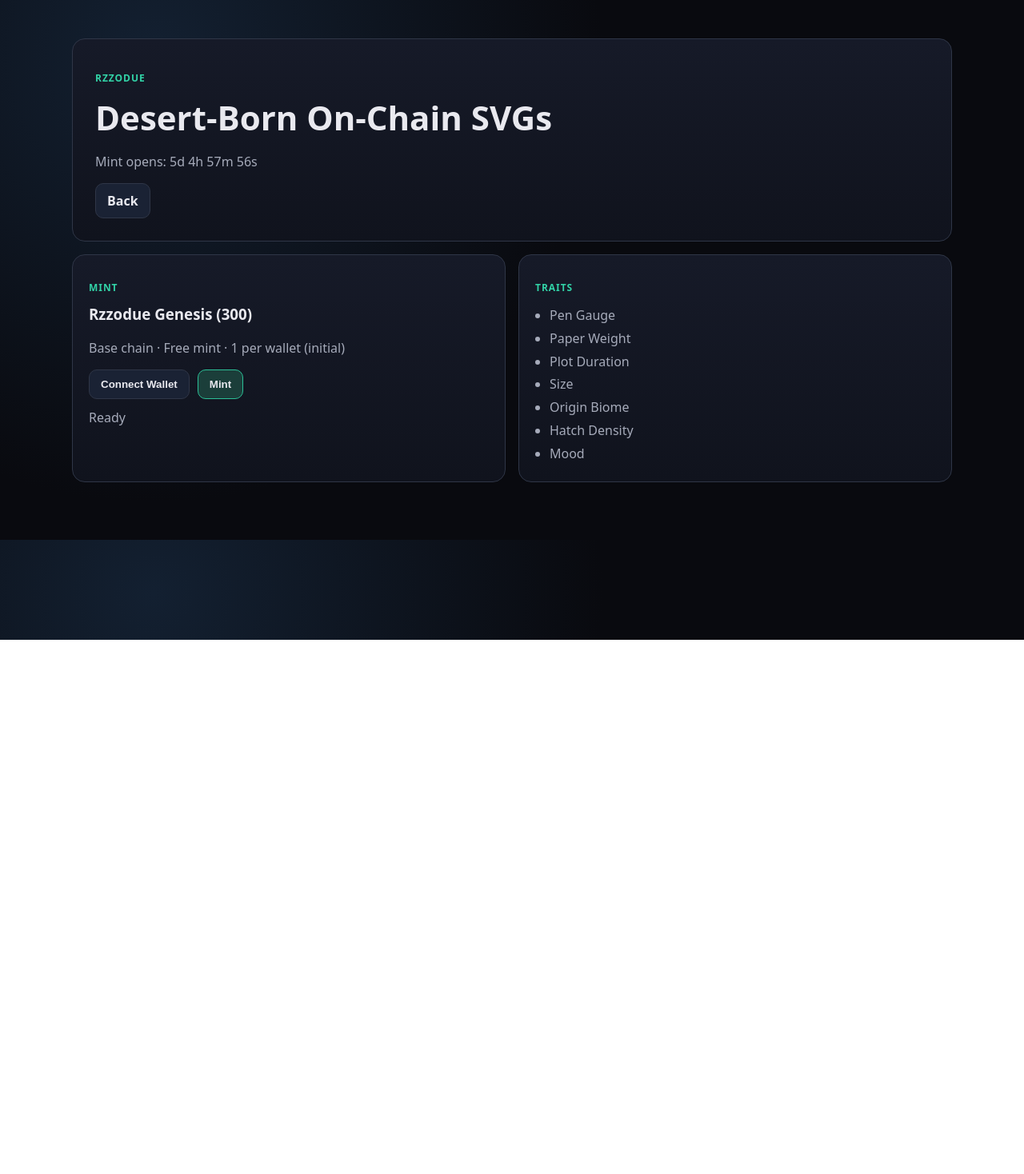
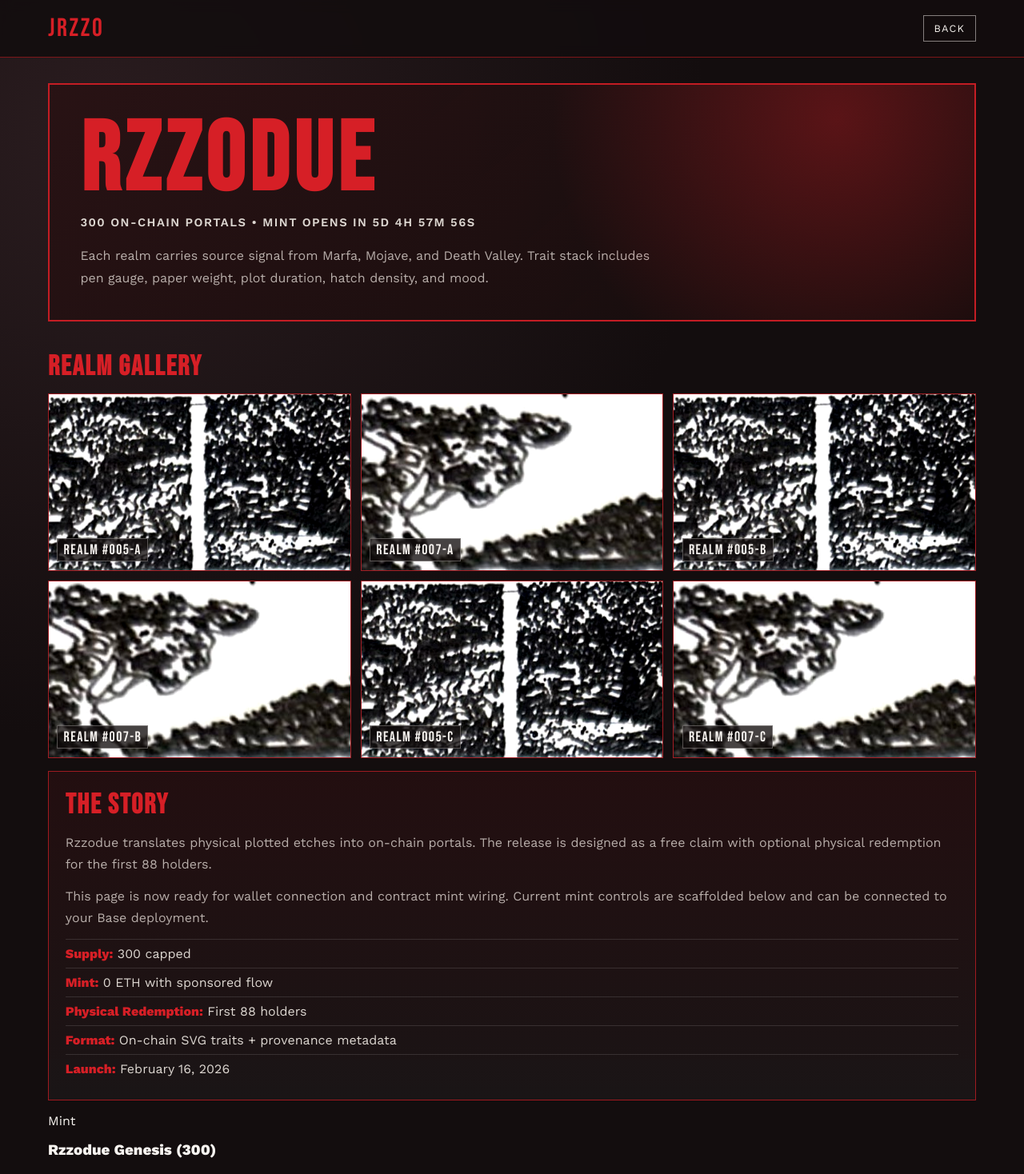
Before and after one commit to jrzzo-commits/jrzzo-web, a Next.js app: page /rzzodue in a window 1280 px wide. Shown: the top 1468 px of the page at 80% size. Before the commit the page ends 800 px from the top, so only its background shows below. Built offline with nearby package versions, Linux system fonts and the light colour scheme.

Commit message:
Redesign site using provided Rzzodue assets

```diff
--- a/app/globals.css
+++ b/app/globals.css
@@ -1,10 +1,11 @@
 :root {
-  --bg: #090a0f;
-  --panel: #12141e;
-  --text: #e9e9ef;
-  --muted: #a6abba;
-  --line: #2f3647;
-  --accent: #32d3a7;
+  --red-primary: #d61f26;
+  --red-dark: #8f1016;
+  --white: #f8f4f0;
+  --cream: #ddd7d1;
+  --black: #130d0e;
+  --panel: #23181a;
+  --muted: #b8aeaa;
 }
 
 * {
@@ -15,9 +16,9 @@ html,
 body {
   margin: 0;
   padding: 0;
-  background: radial-gradient(circle at 15% 10%, #132031 0%, var(--bg) 45%);
-  color: var(--text);
-  font-family: ui-sans-serif, system-ui, -apple-system, Segoe UI, Roboto, Helvetica, Arial;
+  background: radial-gradient(circle at 10% 10%, #2a1c1f 0%, var(--black) 40%);
+  color: var(--white);
+  font-family: var(--font-work), sans-serif;
 }
 
 a {
@@ -25,59 +26,233 @@ a {
   text-decoration: none;
 }
 
-.main {
-  width: min(1100px, 92vw);
-  margin: 0 auto;
-  padding: 48px 0 72px;
+.site-header {
+  position: sticky;
+  top: 0;
+  z-index: 30;
+  padding: 1rem 1.25rem;
+  border-bottom: 1px solid rgba(214, 31, 38, 0.55);
+  backdrop-filter: blur(8px);
+  background: rgba(19, 13, 14, 0.88);
 }
 
-.card {
-  border: 1px solid var(--line);
-  background: linear-gradient(180deg, #161a28, #10131d);
-  border-radius: 16px;
-  padding: 20px;
+.header-wrap {
+  width: min(1160px, 94vw);
+  margin: 0 auto;
+  display: flex;
+  justify-content: space-between;
+  align-items: center;
 }
 
-.grid {
-  display: grid;
-  gap: 16px;
+.logo {
+  font-family: var(--font-bebas), sans-serif;
+  letter-spacing: 0.08em;
+  font-size: 2rem;
+  color: var(--red-primary);
 }
 
-.grid-2 {
-  grid-template-columns: repeat(2, minmax(0, 1fr));
+.nav-link {
+  border: 1px solid rgba(248, 244, 240, 0.5);
+  padding: 0.5rem 0.8rem;
+  font-size: 0.8rem;
+  letter-spacing: 0.1em;
+  text-transform: uppercase;
 }
 
-.button {
-  display: inline-flex;
-  align-items: center;
-  justify-content: center;
-  border-radius: 10px;
-  padding: 10px 14px;
-  border: 1px solid var(--line);
-  background: #1a2234;
-  color: var(--text);
-  font-weight: 600;
+.main {
+  width: min(1160px, 94vw);
+  margin: 0 auto;
+  padding: 2rem 0 4.5rem;
 }
 
-.button-primary {
-  border-color: #2cbf97;
-  background: #1b3e3a;
+.hero {
+  border: 2px solid rgba(214, 31, 38, 0.9);
+  background: linear-gradient(140deg, rgba(40, 18, 20, 0.96), rgba(20, 12, 12, 0.92));
+  padding: 2.4rem;
+  overflow: hidden;
+  position: relative;
 }
 
-.kicker {
-  color: var(--accent);
+.hero::after {
+  content: '';
+  position: absolute;
+  inset: -2px;
+  background: radial-gradient(circle at 85% 15%, rgba(214, 31, 38, 0.34), transparent 35%);
+  pointer-events: none;
+}
+
+.hero-title {
+  margin: 0;
+  font-family: var(--font-bebas), sans-serif;
+  letter-spacing: 0.05em;
+  line-height: 0.95;
+  font-size: clamp(3.2rem, 14vw, 7.6rem);
+  color: var(--red-primary);
+}
+
+.hero-subtitle {
+  margin: 0.55rem 0 1.2rem;
+  font-weight: 600;
+  letter-spacing: 0.1em;
+  text-transform: uppercase;
+  color: var(--cream);
+  font-size: 0.92rem;
+}
+
+.hero-copy {
+  max-width: 740px;
+  margin: 0;
+  color: var(--muted);
+  line-height: 1.75;
+}
+
+.actions {
+  margin-top: 1.4rem;
+  display: flex;
+  gap: 0.75rem;
+  flex-wrap: wrap;
+}
+
+.btn {
+  border: 1px solid rgba(248, 244, 240, 0.5);
+  padding: 0.65rem 1rem;
+  font-size: 0.85rem;
   letter-spacing: 0.08em;
   text-transform: uppercase;
-  font-size: 12px;
   font-weight: 700;
 }
 
-.muted {
+.btn-primary {
+  background: var(--red-primary);
+  border-color: var(--red-primary);
+}
+
+.stats {
+  margin: 1rem 0 0;
+  display: grid;
+  grid-template-columns: repeat(4, minmax(0, 1fr));
+  gap: 0.65rem;
+}
+
+.stat {
+  border: 1px solid rgba(214, 31, 38, 0.5);
+  background: rgba(143, 16, 22, 0.13);
+  padding: 0.95rem;
+}
+
+.stat-value {
+  font-family: var(--font-bebas), sans-serif;
+  color: var(--red-primary);
+  font-size: 2rem;
+  line-height: 1;
+}
+
+.stat-label {
+  margin-top: 0.2rem;
+  font-size: 0.72rem;
+  text-transform: uppercase;
+  letter-spacing: 0.09em;
   color: var(--muted);
 }
 
-@media (max-width: 800px) {
-  .grid-2 {
+.section-title {
+  margin: 2.2rem 0 0.7rem;
+  font-family: var(--font-bebas), sans-serif;
+  letter-spacing: 0.05em;
+  color: var(--red-primary);
+  font-size: 2.2rem;
+}
+
+.gallery {
+  display: grid;
+  grid-template-columns: repeat(3, minmax(0, 1fr));
+  gap: 0.75rem;
+}
+
+.gallery-card {
+  border: 1px solid rgba(214, 31, 38, 0.7);
+  background: #2b1f21;
+  overflow: hidden;
+  position: relative;
+}
+
+.gallery-card img {
+  display: block;
+  width: 100%;
+  height: 220px;
+  object-fit: cover;
+  filter: contrast(1.08) saturate(0.85);
+}
+
+.gallery-card .tag {
+  position: absolute;
+  left: 0.65rem;
+  bottom: 0.65rem;
+  font-family: var(--font-bebas), sans-serif;
+  letter-spacing: 0.08em;
+  font-size: 1.12rem;
+  background: rgba(19, 13, 14, 0.78);
+  border: 1px solid rgba(248, 244, 240, 0.3);
+  padding: 0.2rem 0.45rem;
+}
+
+.detail-panel {
+  margin-top: 1rem;
+  border: 1px solid rgba(214, 31, 38, 0.7);
+  padding: 1.3rem;
+  background: linear-gradient(180deg, rgba(214, 31, 38, 0.08), rgba(255, 255, 255, 0.03));
+}
+
+.detail-panel p {
+  margin: 0 0 0.8rem;
+  color: var(--muted);
+  line-height: 1.7;
+}
+
+.detail-list {
+  margin: 0;
+  padding: 0;
+  list-style: none;
+}
+
+.detail-list li {
+  padding: 0.5rem 0;
+  border-top: 1px solid rgba(255, 255, 255, 0.12);
+  color: var(--cream);
+}
+
+.detail-list strong {
+  color: var(--red-primary);
+}
+
+.footer-note {
+  margin-top: 1rem;
+  text-transform: uppercase;
+  letter-spacing: 0.09em;
+  font-size: 0.75rem;
+  color: var(--muted);
+}
+
+@media (max-width: 980px) {
+  .stats {
+    grid-template-columns: repeat(2, minmax(0, 1fr));
+  }
+  .gallery {
+    grid-template-columns: repeat(2, minmax(0, 1fr));
+  }
+}
+
+@media (max-width: 640px) {
+  .main {
+    padding-top: 1.25rem;
+  }
+  .hero {
+    padding: 1.3rem;
+  }
+  .gallery {
     grid-template-columns: 1fr;
   }
+  .gallery-card img {
+    height: 190px;
+  }
 }
--- a/app/layout.tsx
+++ b/app/layout.tsx
@@ -1,21 +1,34 @@
 import type { Metadata } from 'next';
+import { Bebas_Neue, Work_Sans } from 'next/font/google';
 import './globals.css';
 
+const bebas = Bebas_Neue({
+  subsets: ['latin'],
+  weight: ['400'],
+  variable: '--font-bebas'
+});
+
+const workSans = Work_Sans({
+  subsets: ['latin'],
+  weight: ['400', '600', '800'],
+  variable: '--font-work'
+});
+
 export const metadata: Metadata = {
-  title: 'jrzzo.com | Rzzodue',
-  description: 'Rzzodue mint site on Base. 300 desert-born on-chain SVG NFTs.',
+  title: 'Rzzodue | jrzzo.com',
+  description: '300 on-chain desert realms. Free mint on Base.',
   openGraph: {
-    title: 'Rzzodue by jrzzo',
-    description: '300 on-chain SVG NFTs. Minting on Base.',
+    title: 'Rzzodue | jrzzo.com',
+    description: '300 on-chain desert realms. Free mint on Base.',
     url: 'https://jrzzo.com',
-    siteName: 'jrzzo.com'
+    siteName: 'jrzzo'
   }
 };
 
 export default function RootLayout({ children }: { children: React.ReactNode }) {
   return (
     <html lang="en">
-      <body>{children}</body>
+      <body className={`${bebas.variable} ${workSans.variable}`}>{children}</body>
     </html>
   );
 }
--- a/app/rzzodue/page.tsx
+++ b/app/rzzodue/page.tsx
@@ -1,34 +1,71 @@
+import Image from 'next/image';
 import Link from 'next/link';
 import Countdown from '../../components/countdown';
 import MintPanel from '../../components/mint-panel';
 
+const realms = [
+  { id: '005-A', src: '/images/rzzodue_5.jpg' },
+  { id: '007-A', src: '/images/rzzodue_7.jpg' },
+  { id: '005-B', src: '/images/rzzodue_5.jpg' },
+  { id: '007-B', src: '/images/rzzodue_7.jpg' },
+  { id: '005-C', src: '/images/rzzodue_5.jpg' },
+  { id: '007-C', src: '/images/rzzodue_7.jpg' }
+];
+
 export default function RzzoduePage() {
   return (
-    <main className="main">
-      <section className="card" style={{ padding: 28 }}>
-        <p className="kicker">Rzzodue</p>
-        <h1 style={{ margin: '8px 0 6px', fontSize: 42 }}>Desert-Born On-Chain SVGs</h1>
-        <p className="muted">Mint opens: <Countdown /></p>
-        <div style={{ marginTop: 16 }}>
-          <Link href="/" className="button">Back</Link>
+    <>
+      <header className="site-header">
+        <div className="header-wrap">
+          <Link href="/" className="logo">JRZZO</Link>
+          <Link href="/" className="nav-link">Back</Link>
         </div>
-      </section>
+      </header>
 
-      <section className="grid grid-2" style={{ marginTop: 16 }}>
-        <MintPanel />
-        <div className="card">
-          <p className="kicker">Traits</p>
-          <ul className="muted" style={{ margin: 0, paddingLeft: 18, lineHeight: 1.8 }}>
-            <li>Pen Gauge</li>
-            <li>Paper Weight</li>
-            <li>Plot Duration</li>
-            <li>Size</li>
-            <li>Origin Biome</li>
-            <li>Hatch Density</li>
-            <li>Mood</li>
+      <main className="main">
+        <section className="hero">
+          <h1 className="hero-title">RZZODUE</h1>
+          <p className="hero-subtitle">300 On-Chain Portals • Mint opens in <Countdown /></p>
+          <p className="hero-copy">
+            Each realm carries source signal from Marfa, Mojave, and Death Valley. Trait stack includes pen gauge,
+            paper weight, plot duration, hatch density, and mood.
+          </p>
+        </section>
+
+        <h2 className="section-title">Realm Gallery</h2>
+        <section className="gallery">
+          {realms.map((realm) => (
+            <article className="gallery-card" key={realm.id}>
+              <Image src={realm.src} alt={`Realm ${realm.id}`} width={829} height={373} />
+              <div className="tag">Realm #{realm.id}</div>
+            </article>
+          ))}
+        </section>
+
+        <section className="detail-panel">
+          <h2 className="section-title" style={{ marginTop: 0 }}>The Story</h2>
+          <p>
+            Rzzodue translates physical plotted etches into on-chain portals. The release is designed as a free claim
+            with optional physical redemption for the first 88 holders.
+          </p>
+          <p>
+            This page is now ready for wallet connection and contract mint wiring. Current mint controls are scaffolded
+            below and can be connected to your Base deployment.
+          </p>
+          <ul className="detail-list">
+            <li><strong>Supply:</strong> 300 capped</li>
+            <li><strong>Mint:</strong> 0 ETH with sponsored flow</li>
+            <li><strong>Physical Redemption:</strong> First 88 holders</li>
+            <li><strong>Format:</strong> On-chain SVG traits + provenance metadata</li>
+            <li><strong>Launch:</strong> February 16, 2026</li>
           </ul>
-        </div>
-      </section>
-    </main>
+        </section>
+
+        <section style={{ marginTop: '1rem' }}>
+          <MintPanel />
+          <p className="footer-note">AI made me do this • jrzzo.com/rzzodue</p>
+        </section>
+      </main>
+    </>
   );
 }
```
Also changed, not shown: app/page.tsx (+40 -24 lines), public/images/rzzodue_5.jpg (added), public/images/rzzodue_7.jpg (added).
